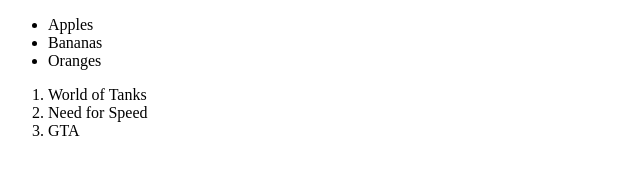
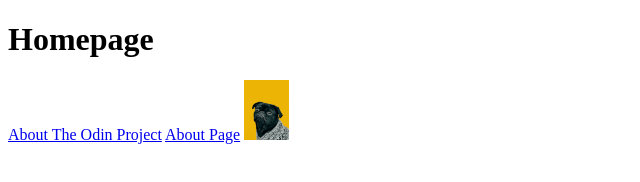
Before and after one commit to zhanybekovich/01-html-boilerplate, a plain HTML site: page index.html in a window 1280 px wide. Shown: the whole page, without its empty margins (0-640 px from the left). Drawn offline with Linux system fonts and the light colour scheme.

Commit message:
links and images

```diff
--- a/index.html
+++ b/index.html
@@ -3,19 +3,13 @@
 <head>
     <meta charset="UTF-8">
     <meta name="viewport" content="width=device-width, initial-scale=1.0">
-    <title>Lists</title>
+    <title>Links and Images</title>
 </head>
 <body>
-    <ul>
-        <li>Apples</li>
-        <li>Bananas</li>
-        <li>Oranges</li>
-    </ul>
+    <h1>Homepage</h1>
+    <a href="https://www.theodinproject.com/about" target="_blank" rel="noreferrer">About The Odin Project</a>
+    <a href="about.html">About Page</a>
 
-    <ol>
-        <li>World of Tanks</li>
-        <li>Need for Speed</li>
-        <li>GTA</li>
-    </ol>
+    <img src="test.jpg" alt="Test Picture" width="45">
 </body>
 </html>
```
Also changed, not shown: about.html (added, +12 -0 lines), test.jpg (added).
